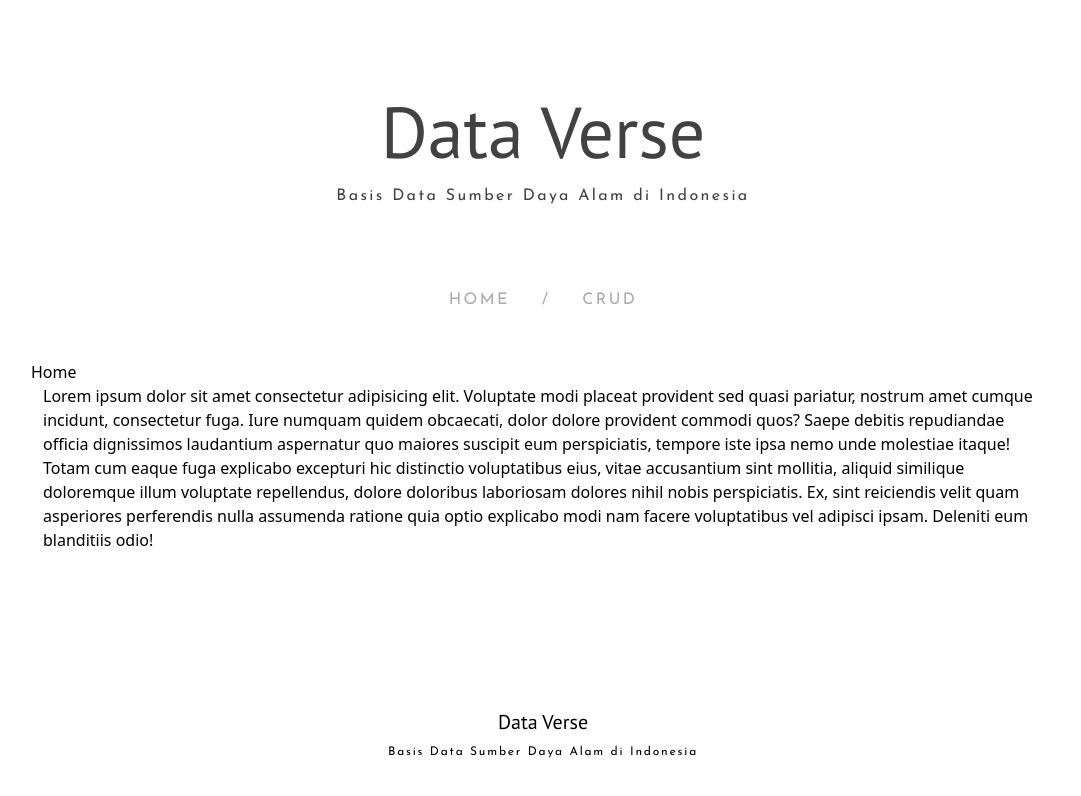
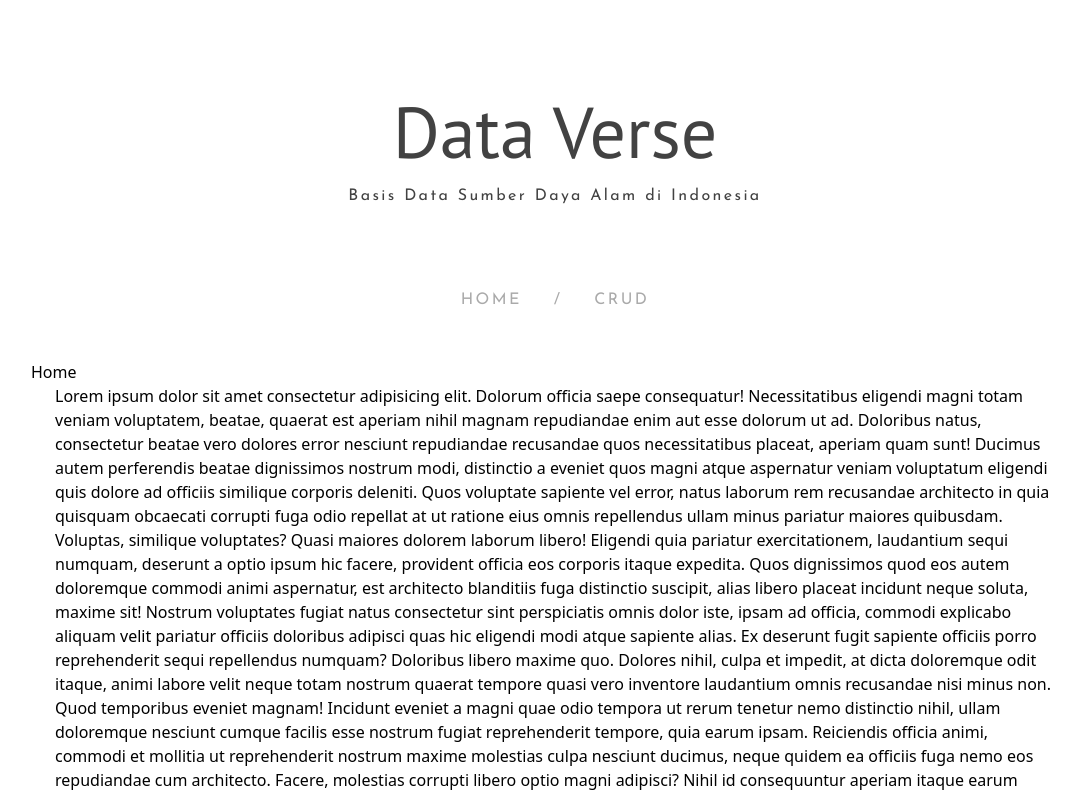
Before and after one commit to Drithh/database-sda, a React (Create React App) app in the folder client/: page / in a window 1280 px wide. Shown: the top 796 px of the page, without its empty margins (97-1178 px from the left). Built offline with nearby package versions, Linux system fonts and the light colour scheme.

Commit message:
fix overflow

```diff
--- a/client/public/index.html
+++ b/client/public/index.html
@@ -4,7 +4,7 @@
     <meta charset="UTF-8">
     <meta http-equiv="X-UA-Compatible" content="IE=edge">
     <meta name="viewport" content="width=device-width, initial-scale=1.0">
-    <title>Document</title>
+    <title>Kenapasih</title>
     <style>
             @import url('https://fonts.googleapis.com/css2?family=Josefin+Sans:wght@100;400&family=PT+Sans&family=Source+Sans+Pro&display=swap');
     </style>
--- a/client/src/App.js
+++ b/client/src/App.js
@@ -8,9 +8,9 @@ import Footer from './components/footer.js';
 function App() {
   const location = useLocation();
   return (
-    <div className="App relative z-0 overflow-x-hidden min-h-screen">
-      <div className=" border-l-[calc((100vw-1048px)/2)] border-r-[calc((100vw-1048px)/2)] border-white pointer-events-none">
-        <div className="w-screen max-w-screen-lg m-auto relative z-[-1] pointer-events-auto">
+    <div className="App relative z-0 overflow-x-hidden">
+      <div className=" border-l-[calc((100vw-1024px)/2)] border-r-[calc((100vw-1024px)/2)] border-white pointer-events-none min-h-[calc(100vh-13rem)]">
+        <div className="w-screen max-w-[1048px] relative z-[-1] pointer-events-auto">
           <Navbar />
           <AnimatePresence exitBeforeEnter>
             <Routes location={location} key={location.pathname}>
--- a/client/src/components/footer.js
+++ b/client/src/components/footer.js
@@ -2,14 +2,13 @@ import React from 'react';
 
 const Footer = () => {
   return (
-    <div className="footer my-10 absolute bottom-0 w-full">
-      <div className="flex justify-center">
+    <div className="footer h-28 relative mt-4  w-screen border border-solid border-secondary border-opacity-50 flex place-items-center place-content-center">
       <div className="flex flex-col">
         <a
           target="_blank"
           href="https://github.com/Drithh/database-sda"
           rel="noreferrer"
-            className="font-PT text-xl text-center font-medium my-2 "
+          className="font-PT text-xl text-center font-medium mb-2 "
         >
           <div className="hover:underline">Data Verse</div>
         </a>
@@ -18,7 +17,6 @@ const Footer = () => {
         </p>
       </div>
     </div>
-    </div>
   );
 };
 export default Footer;
--- a/client/src/components/home.js
+++ b/client/src/components/home.js
@@ -12,18 +12,60 @@ const Home = () => {
     >
       <h1>Home</h1>
       <p className="w-[1000px] m-auto">
-        Lorem ipsum dolor sit amet consectetur adipisicing elit. Voluptate modi
-        placeat provident sed quasi pariatur, nostrum amet cumque incidunt,
-        consectetur fuga. Iure numquam quidem obcaecati, dolor dolore provident
-        commodi quos? Saepe debitis repudiandae officia dignissimos laudantium
-        aspernatur quo maiores suscipit eum perspiciatis, tempore iste ipsa nemo
-        unde molestiae itaque! Totam cum eaque fuga explicabo excepturi hic
-        distinctio voluptatibus eius, vitae accusantium sint mollitia, aliquid
-        similique doloremque illum voluptate repellendus, dolore doloribus
-        laboriosam dolores nihil nobis perspiciatis. Ex, sint reiciendis velit
-        quam asperiores perferendis nulla assumenda ratione quia optio explicabo
-        modi nam facere voluptatibus vel adipisci ipsam. Deleniti eum blanditiis
-        odio!
+        Lorem ipsum dolor sit amet consectetur adipisicing elit. Dolorum officia
+        saepe consequatur! Necessitatibus eligendi magni totam veniam
+        voluptatem, beatae, quaerat est aperiam nihil magnam repudiandae enim
+        aut esse dolorum ut ad. Doloribus natus, consectetur beatae vero dolores
+        error nesciunt repudiandae recusandae quos necessitatibus placeat,
+        aperiam quam sunt! Ducimus autem perferendis beatae dignissimos nostrum
+        modi, distinctio a eveniet quos magni atque aspernatur veniam voluptatum
+        eligendi quis dolore ad officiis similique corporis deleniti. Quos
+        voluptate sapiente vel error, natus laborum rem recusandae architecto in
+        quia quisquam obcaecati corrupti fuga odio repellat at ut ratione eius
+        omnis repellendus ullam minus pariatur maiores quibusdam. Voluptas,
+        similique voluptates? Quasi maiores dolorem laborum libero! Eligendi
+        quia pariatur exercitationem, laudantium sequi numquam, deserunt a optio
+        ipsum hic facere, provident officia eos corporis itaque expedita. Quos
+        dignissimos quod eos autem doloremque commodi animi aspernatur, est
+        architecto blanditiis fuga distinctio suscipit, alias libero placeat
+        incidunt neque soluta, maxime sit! Nostrum voluptates fugiat natus
+        consectetur sint perspiciatis omnis dolor iste, ipsam ad officia,
+        commodi explicabo aliquam velit pariatur officiis doloribus adipisci
+        quas hic eligendi modi atque sapiente alias. Ex deserunt fugit sapiente
+        officiis porro reprehenderit sequi repellendus numquam? Doloribus libero
+        maxime quo. Dolores nihil, culpa et impedit, at dicta doloremque odit
+        itaque, animi labore velit neque totam nostrum quaerat tempore quasi
+        vero inventore laudantium omnis recusandae nisi minus non. Quod
+        temporibus eveniet magnam! Incidunt eveniet a magni quae odio tempora ut
+        rerum tenetur nemo distinctio nihil, ullam doloremque nesciunt cumque
+        facilis esse nostrum fugiat reprehenderit tempore, quia earum ipsam.
+        Reiciendis officia animi, commodi et mollitia ut reprehenderit nostrum
+        maxime molestias culpa nesciunt ducimus, neque quidem ea officiis fuga
+        nemo eos repudiandae cum architecto. Facere, molestias corrupti libero
+        optio magni adipisci? Nihil id consequuntur aperiam itaque earum soluta
+        voluptate, numquam quibusdam eos placeat quisquam libero adipisci
+        eligendi excepturi sint hic inventore minus, quas possimus perferendis
+        repudiandae. Eligendi deserunt praesentium dolores magni earum, ab
+        voluptatum dolore odio dignissimos laboriosam eos quis vel! Commodi
+        vitae cum est quisquam voluptatibus, architecto fuga unde laboriosam
+        adipisci repudiandae. Porro aperiam eveniet maiores perferendis officia
+        illum sunt obcaecati repudiandae ad eos suscipit, vel incidunt dicta
+        vitae corporis. Eius vero recusandae, optio dolore distinctio ducimus
+        alias, tempora quis libero laboriosam itaque, praesentium voluptates
+        adipisci sunt magni necessitatibus earum a sint numquam? Sed animi
+        aperiam labore velit exercitationem veritatis laboriosam cupiditate odio
+        error molestiae dolor, veniam culpa minima ipsum, doloremque qui dolore
+        magnam blanditiis? Eligendi distinctio minus porro, ex voluptate
+        incidunt quibusdam quae suscipit provident nihil, dolorum eos dolorem
+        possimus accusamus. Impedit alias similique accusamus? Libero quisquam
+        laborum qui modi necessitatibus dolor quia quo aut iure dicta corrupti
+        possimus facere sed quasi, error repellat aperiam eum neque incidunt at
+        fugiat autem animi ipsa! Ea, doloribus eius hic nam, quod placeat amet,
+        voluptatibus illum temporibus dicta consequatur praesentium similique
+        atque eaque! Hic perspiciatis alias necessitatibus in sint dolores sunt
+        totam ipsa laudantium non! Quas libero voluptatem, alias unde at est
+        commodi sunt reiciendis consequuntur aperiam molestiae tempora illum!
+        Fuga, cum odit odio iste dicta saepe ad enim dolore eveniet minus.
       </p>
     </motion.div>
   );
```
Lines whose indentation alone changed are shown as unchanged.
